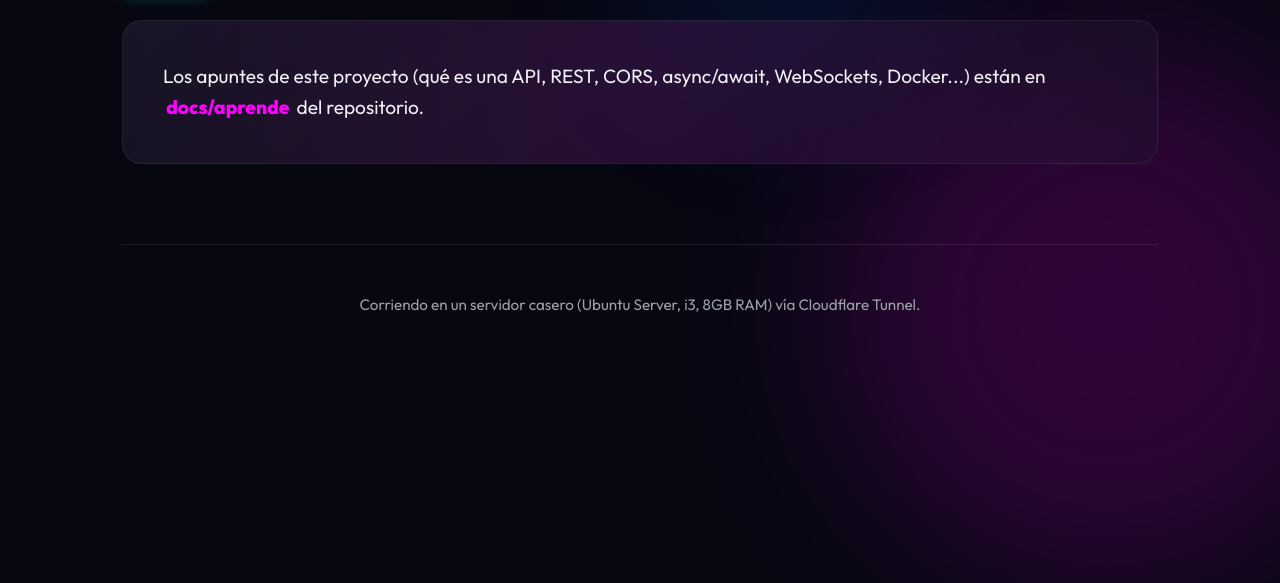
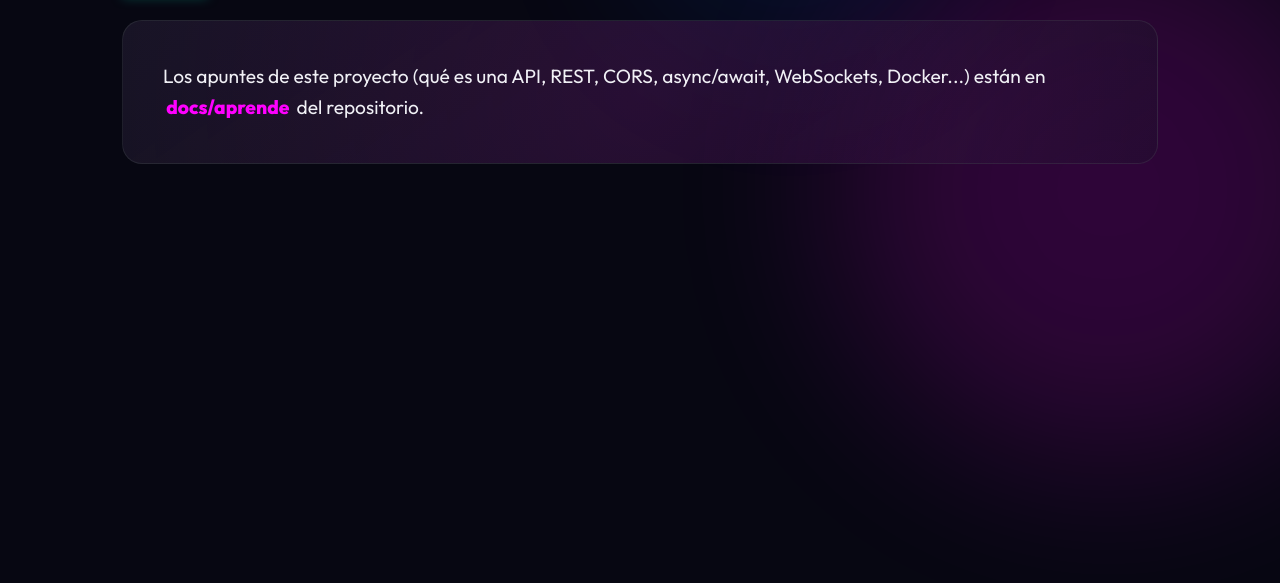
Before and after one commit to PabloMarroquinnn1/Arcade-lab, a website: page hub/index.html in a window 1280 px wide. Shown: the part 704-1287 px from the top of the page. After the commit the page ends 1166 px from the top, so only its background shows below. Drawn offline with Linux system fonts and the light colour scheme; no server answers.

Commit message:
Hub: quita mencion al servidor casero del footer (y CSS asociado)

```diff
--- a/hub/index.html
+++ b/hub/index.html
@@ -57,9 +57,6 @@
       </section>
     </main>
 
-    <footer>
-      <p>Corriendo en un servidor casero (Ubuntu Server, i3, 8GB RAM) vía Cloudflare Tunnel.</p>
-    </footer>
   </div>
 
   <script src="app.js"></script>
--- a/hub/style.css
+++ b/hub/style.css
@@ -394,17 +394,6 @@ section {
   100% { transform: rotate(360deg); }
 }
 
-/* Footer */
-footer {
-  text-align: center;
-  padding: 3rem 0;
-  color: var(--muted);
-  border-top: 1px solid var(--glass-border);
-  margin-top: 3rem;
-  font-size: 0.95rem;
-  position: relative;
-}
-
 /* Entrance Animations for Initial Load */
 @keyframes fadeIn {
   from { opacity: 0; }
```
